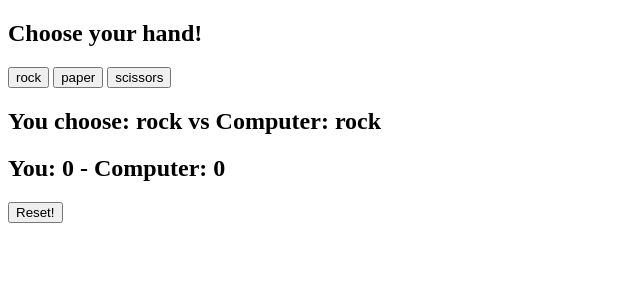
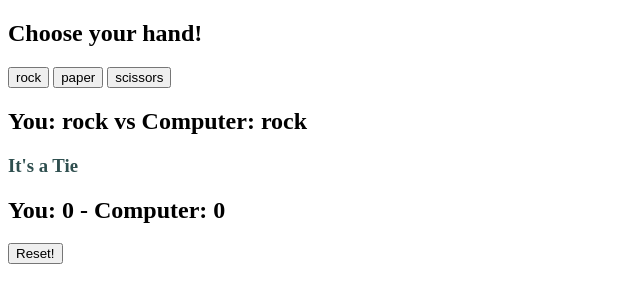
Before and after one commit to terwebs/rock-paper-scissors, a plain HTML site: page index.html in a window 1280 px wide. Both pictures are taken after a click on the button "rock". Shown: the whole page, without its empty margins (0-640 px from the left). Drawn offline with Linux system fonts and the light colour scheme.

Commit message:
added winner/loser text

```diff
--- a/app.js
+++ b/app.js
@@ -14,6 +14,9 @@ const userChoiceSpan = document.querySelector("#userChoice")
 
 const score1 = document.querySelector("#score1")
 const score2 = document.querySelector("#score2")
+
+const winnerSpan = document.querySelector("#winner")
+const loserSpan = document.querySelector("#loser")
 
 let userScore = 0;
 let computerScore = 0;
@@ -32,6 +35,7 @@ const clearStyles = () => {
     computerChoiceSpan.classList.remove('loser')
     userChoiceSpan.classList.remove("winner")
     userChoiceSpan.classList.remove("loser")
+    winnerSpan.innerText = ""
 }
 
 const userWin = () =>{
@@ -44,6 +48,7 @@ const userWin = () =>{
     computerChoiceSpan.classList.add('loser')
     userChoiceSpan.classList.add("winner")
 
+    winnerSpan.innerText = "You win!"
 }
 
 const pcWin = () => {
@@ -55,6 +60,9 @@ const pcWin = () => {
 
     computerChoiceSpan.classList.add('winner')
     userChoiceSpan.classList.add("loser")
+
+    winnerSpan.innerText = "You lose!"
+
 }
 
 playBtn.addEventListener('click', () => {
@@ -98,8 +106,9 @@ const playRound = function(){
     if (user === "rock" || user === "paper" || user === "scissors"){
         if (user === "rock"){
             if (computer === "rock"){
-                console.log("tie")
                 clearStyles()
+                winnerSpan.innerText = "It's a Tie"
+
 
             } else if (computer === "paper") {
                 pcWin()
@@ -114,8 +123,9 @@ const playRound = function(){
                 userWin()
 
             } else if (computer === "paper") {
-                console.log(`tie both used ${user}`)
+
                 clearStyles()
+                winnerSpan.innerText = "It's a Tie"
             } else {
                 pcWin()
 
@@ -131,8 +141,9 @@ const playRound = function(){
                 userWin()
 
             } else {
-                console.log(`tie both used ${user}`)
                 clearStyles()
+                winnerSpan.innerText = "It's a Tie"
+
             }
         }
     } else {
--- a/index.html
+++ b/index.html
@@ -16,8 +16,8 @@
 
     <div class="scores">
 
-        <h2>You choose: <span id="userChoice"></span> vs Computer: <span id="computerChoice"></span></h2>
-        <!-- <h3><span id="winner">Winner</span> beats <span id="loser">loser</span></h3> -->
+        <h2>You: <span id="userChoice"></span> vs Computer: <span id="computerChoice"></span></h2>
+        <h3><span id="winner"></span> </h3>
         <h2>You: <span id="score1">0</span> - Computer: <span id="score2">0</span></h2>
     </div>
 
--- a/styles.css
+++ b/styles.css
@@ -7,3 +7,7 @@
     color: red;
     font-weight: bold;
 }
+
+#winner{
+    color:darkslategrey
+}
```
